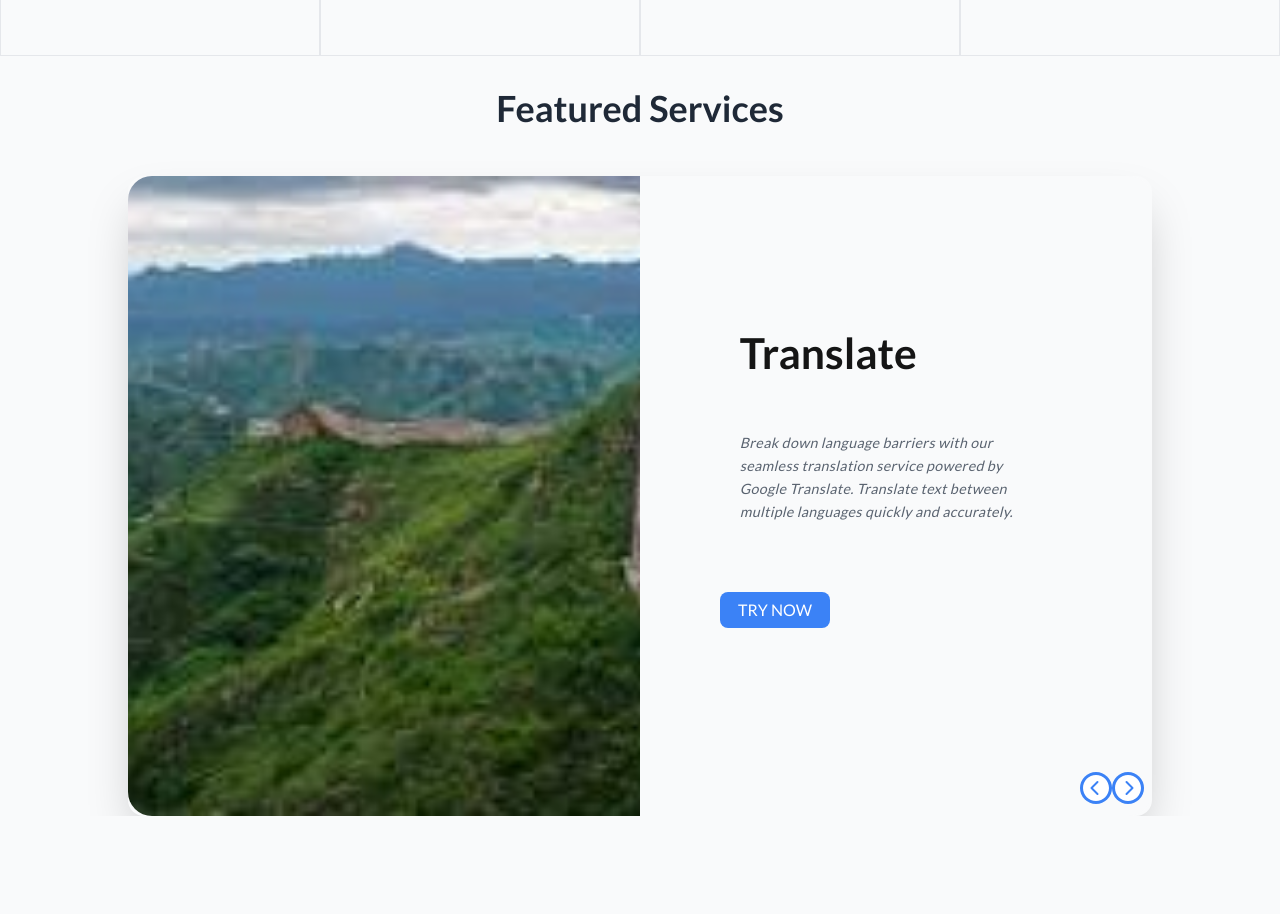
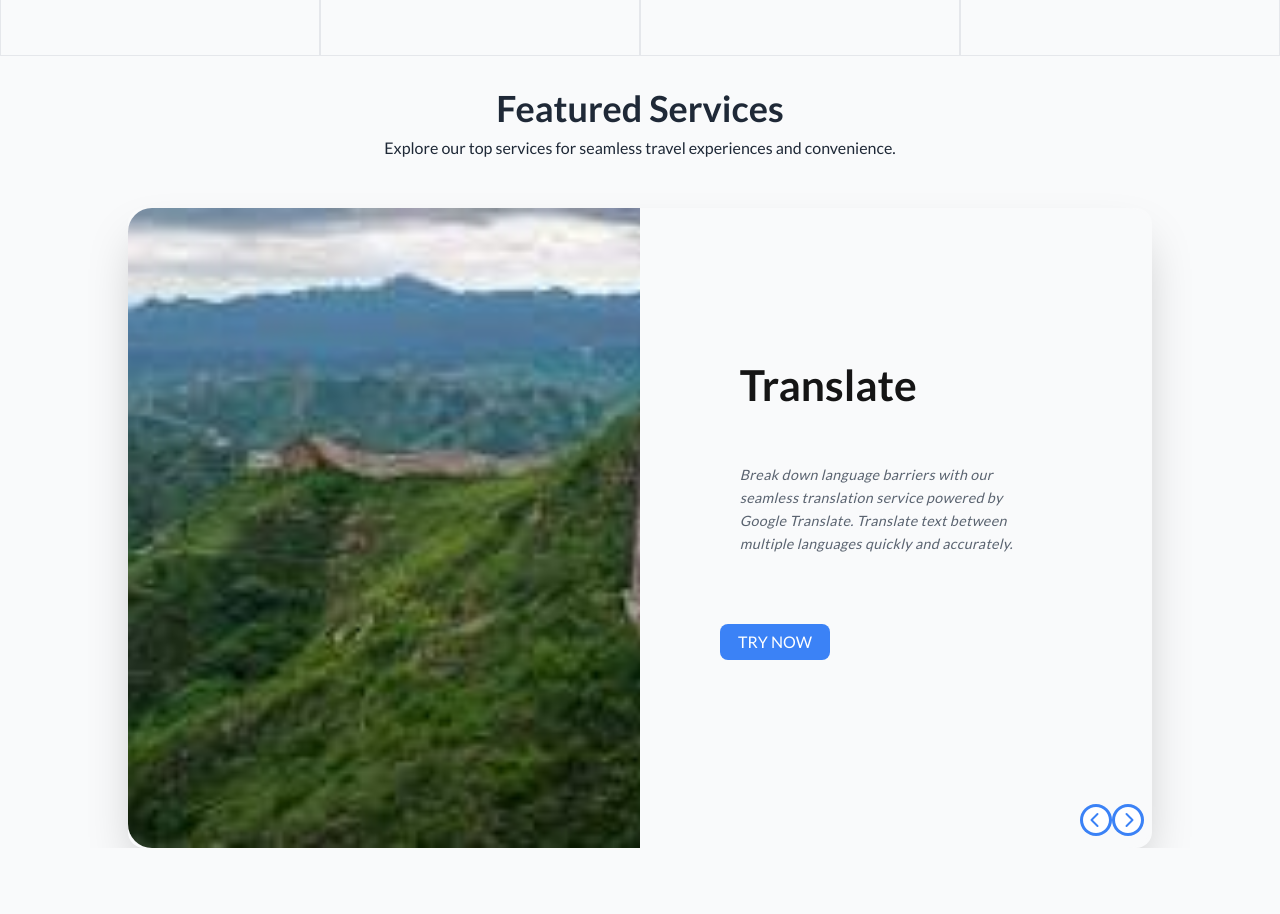
Before and after one commit to louisjoety/travel-toolkit, a Next.js app in the folder frontend/: page / in a window 1280 px wide. Shown: the part 1040-1954 px from the top of the page. Built offline with nearby package versions, Linux system fonts and the light colour scheme; grey boxes are pictures that could not be loaded.

Commit message:
added explanation to featured services

```diff
--- a/frontend/app/components/Home/Slider.tsx
+++ b/frontend/app/components/Home/Slider.tsx
@@ -38,6 +38,7 @@ const Slider = () => {
     <div id="services" className={`${lato.className} pt-8 bg-gray-50`}>
       <div className="text-center mb-12">
         <h2 className="text-4xl font-bold text-gray-800">Featured Services</h2>
+        <h3 className="mt-2 text-gray-800">Explore our top services for seamless travel experiences and convenience.</h3>
       </div>
       <main className="mt-12 grid place-items-center md:grid-cols-2 grid-cols-1 w-full mx-auto max-w-5xl shadow-2xl rounded-2xl">
         <div
```
